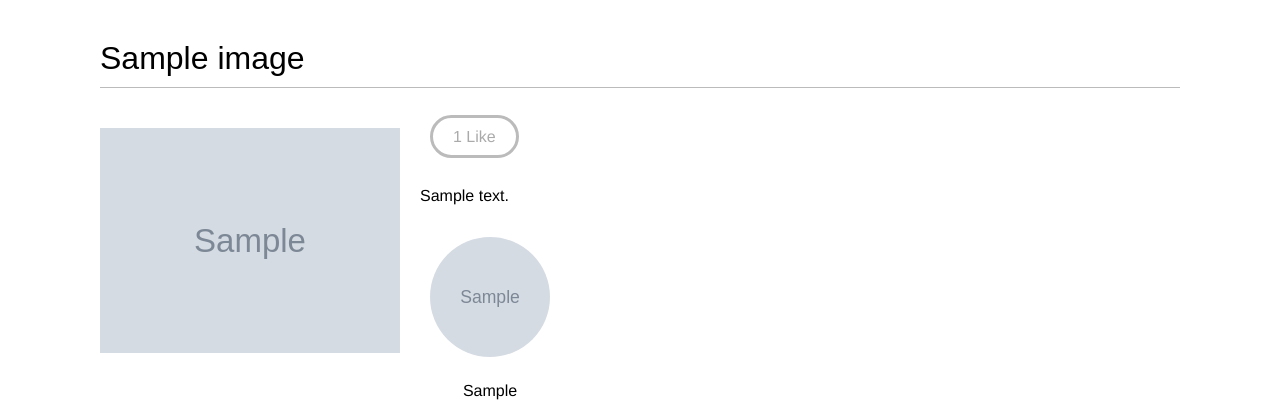
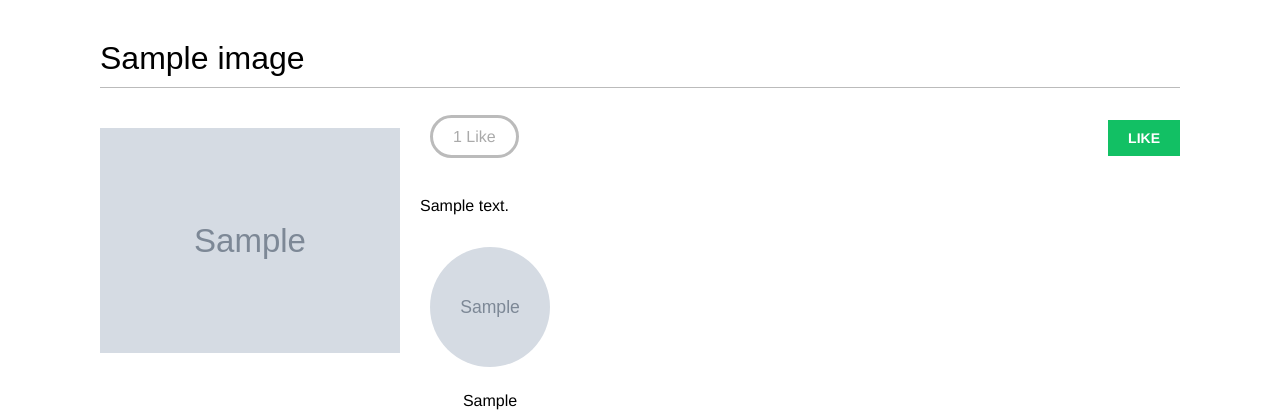
Before and after one commit to theoctober19th/sangraha, a Django app: a page that uses account/templates/base.html in a window 1280 px wide. Shown: the part 47-467 px from the top of the page. Run offline with Django 3.2, Linux system fonts and the light colour scheme; tables that the repository leaves empty hold one stand-in row (values such as "Sample post"); grey boxes marked "Sample" are stand-in pictures; some libraries are stand-ins or nearby versions; some web fonts are replaced.

Commit message:
ajax request for liking a post

```diff
--- a/account/templates/base.html
+++ b/account/templates/base.html
@@ -44,5 +44,25 @@
     {% block content %}
     {% endblock content %}
     </div>
+
+    <script src="https://ajax.googleapis.com/ajax/libs/jquery/3.5.1/jquery.min.js">
+    </script>
+    <script src="https://cdn.jsdelivr.net/npm/js-cookie@rc/dist/js.cookie.min.js"></script>
+
+    <script>
+        var csrftoken = Cookies.get('csrftoken');
+        function csrfSafeMethod(method){
+            return(/^(GET|HEAD|OPTIONS|TRACE)$/.test(method));
+        }
+        $.ajaxSetup({
+            beforeSend: function(xhr, settings){
+                if(!csrfSafeMethod(settings.type) && !this.crossDomain){
+                    xhr.setRequestHeader("X-CSRFToken", csrftoken);
+                }
+            }
+        });
+    </script>
+    {% block scriptblock %}
+    {% endblock scriptblock %}
 </body>
 </html>
--- a/images/templates/images/image/detail.html
+++ b/images/templates/images/image/detail.html
@@ -10,17 +10,21 @@
     {% thumbnail image.image '300' as im %}
         <a href="{{ image.image.url }}"><img src="{{ im.url }}" class = "image-detail"></a>
     {% endthumbnail %}
-    {% with image.users_who_liked.count as like_count %}
+    {% with like_count=image.users_who_liked.count users_who_liked=image.users_who_liked.all%}
         <div class="image-info">
             <div>
                 <span class="count">
-                    {{like_count}} Like{{like_count|pluralize}}
+                    <span class="total">{{like_count}} </span>
+                    Like{{like_count|pluralize}}
                 </span>
+                <a href="#" data-id="{{image.id}}" data-action="{% if request.user in users_who_liked %}un{% endif %}like" class="like button">
+                    {% if request.user in users_who_liked %}Unlike{% else %}Like{% endif %}
+                </a>
             </div>
             {{image.description|linebreaks}}
         </div>
         <div class="image-likes">
-            {% for user in image.users_who_liked.all %}
+            {% for user in users_who_liked %}
                 <div>
                     <img src="{{user.profile.photo.url}}" alt="">
                     <p>{{user.first_name}}</p>
@@ -31,3 +35,35 @@
         </div>
     {% endwith %}
 {% endblock content %}
+
+{% block domready %}
+
+{% endblock domready %}
+
+{% block scriptblock %}
+<script>
+$(document).ready(function(){
+    $('a.like').click(function(e){
+        console.log($(this).data('id'))
+        console.log($(this).data('action'))
+        e.preventDefault();
+        $.post('{% url 'images:like' %}', {
+            id: $(this).data('id'),
+            action: $(this).data('action')
+        }, function(data){
+            console.log(data['status'])
+            if(data['status'] == 'ok'){
+                var previous_action = $('a.like').data('action');
+                $('a.like').data('action', previous_action == 'like' ? 'unlike': 'like');
+                $('a.like').text(previous_action == 'like' ? 'Unlike' : 'Like');
+
+                var previous_likes = $('span.count .total').text();
+                console.log(previous_likes);
+                previous_likes = parseInt(previous_likes);
+                $('span.count .total').text(previous_action == 'like' ? previous_likes + 1 : previous_likes - 1);
+            }
+        })
+    });
+})
+</script>
+{% endblock scriptblock %}
--- a/images/urls.py
+++ b/images/urls.py
@@ -7,7 +7,8 @@ app_name = 'images'
 
 urlpatterns = [
     path('create/', views.image_create, name='create'),
-    path('detail/<int:id>/<slug:slug>/', views.image_detail, name='detail')
+    path('detail/<int:id>/<slug:slug>/', views.image_detail, name='detail'),
+    path('like/', views.image_like, name='like'),
 ]
 
 if settings.DEBUG:
--- a/images/views.py
+++ b/images/views.py
@@ -3,6 +3,8 @@ from django.contrib.auth.decorators import login_required
 from .forms import ImageCreateForm
 from django.contrib import messages
 from .models import Image
+from django.http import JsonResponse
+from django.views.decorators.http import require_POST
 # Create your views here.
 
 
@@ -26,3 +28,22 @@ def image_create(request):
 def image_detail(request, id, slug):
     image = get_object_or_404(Image, id=id, slug=slug)
     return render(request, 'images/image/detail.html', context={'image': image, 'section': 'images'})
+
+
+@login_required
+@require_POST
+def image_like(request):
+    image_id = request.POST.get('id')
+    action = request.POST.get('action')
+    if image_id and action:
+        try:
+            image = Image.objects.get(id=image_id)
+            if action == 'like':
+                image.users_who_liked.add(request.user)
+            else:
+                image.users_who_liked.remove(request.user)
+            return JsonResponse({'status': 'ok'})
+        except Exception as e:
+            print(e)
+            pass
+    return JsonResponse({'status': 'ko'})
```
